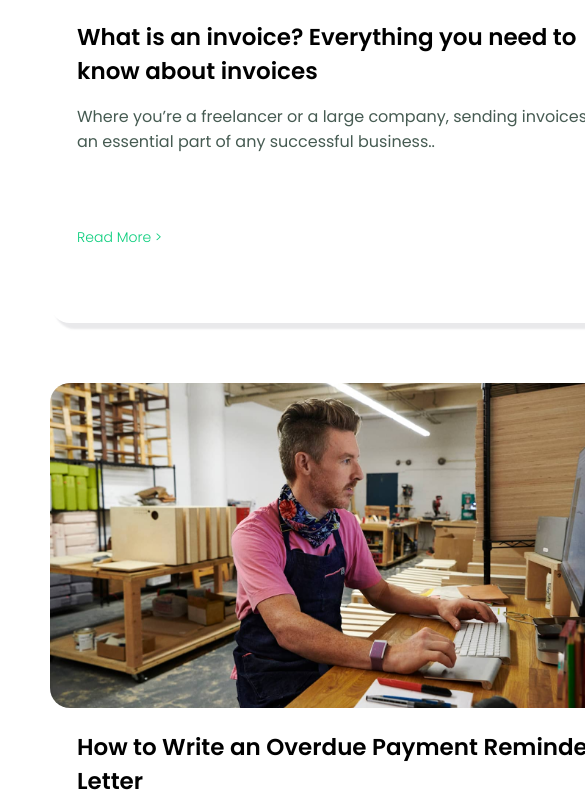
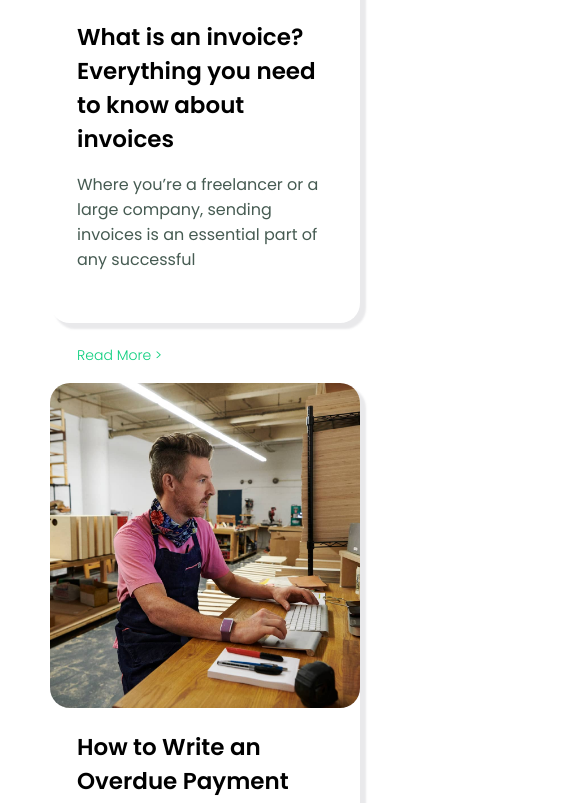
Before and after one commit to SaidurRahman10/Fiver-WorkSpace-Clone, a plain HTML site: page index.html in a window 390 px wide. Shown: the part 7147-7950 px from the top of the page, 585 px wide, since content can reach past the window. Drawn offline with Linux system fonts and the light colour scheme.

Commit message:
error Fix

```diff
--- a/index.html
+++ b/index.html
@@ -197,7 +197,7 @@
             </h3>
             <p>
               Where you’re a freelancer or a large company, sending invoices is
-              an essential part of any successful business..
+              an essential part of any successful
             </p>
             <a href="#">Read More ></a>
           </div>
@@ -226,7 +226,7 @@
             </h3>
             <p>
               Understanding how to effectively take payments is an issue that
-              most small business owners and freelancers struggle to c
+              most small business owners and freelancers
             </p>
             <a href="#">Read More ></a>
           </div>
--- a/style.css
+++ b/style.css
@@ -541,7 +541,7 @@ hr {
 #input-section {
 
 
-  height: 100vh;
+  height: 500px;
 
 }
 form input[type="email"] {
@@ -555,6 +555,34 @@ form input[type="submit"] {
   font-size: 15px;
 
 }
+#blog{
+  justify-content: center;
+}
+.card {
+  width: 100%;
+  height: 650px;
+
+
+
+  align-items: center;
+  justify-content: center;
+  box-shadow: 5px 5px 2px 1px rgba(143, 143, 156, 0.2);
+}
+
+
+
+
+
+
+
+
+
+
+
+
+
+
+
 footer {
   display: grid;
   grid-template-columns: repeat(2, 1fr);
```
